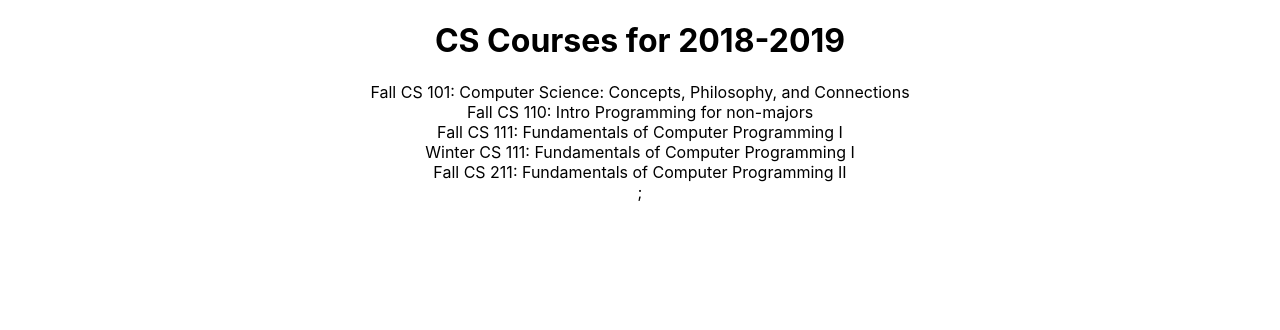
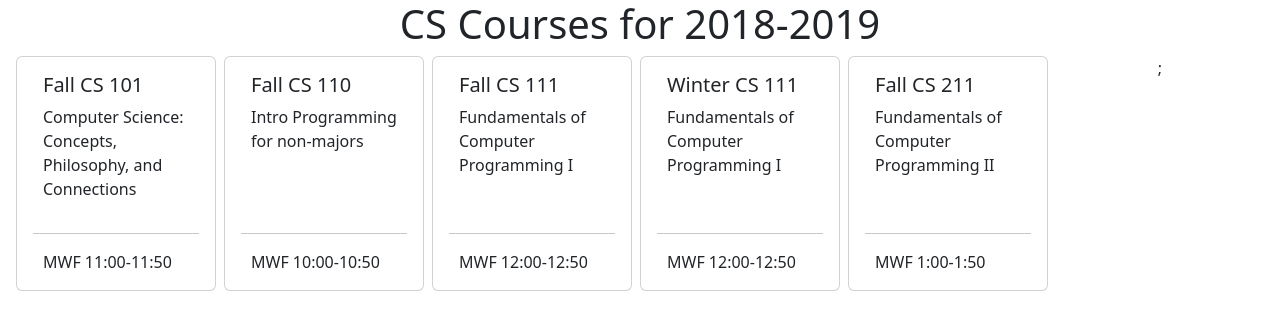
Before and after one commit to alexmodugno413/cs392-schedule-app, a React (Vite) app: page / in a window 1280 px wide. Shown: the top 330 px of the page. Built offline with nearby package versions, Linux system fonts and the light colour scheme.

Commit message:
Style the app

```diff
--- a/package.json
+++ b/package.json
@@ -10,8 +10,10 @@
     "coverage": "vitest run --coverage"
   },
   "dependencies": {
+    "bootstrap": "^5.3.2",
     "firebase": "^10.4.0",
     "react": "^18.2.0",
+    "react-bootstrap": "^2.8.0",
     "react-dom": "^18.2.0"
   },
   "devDependencies": {
--- a/src/App.jsx
+++ b/src/App.jsx
@@ -3,6 +3,8 @@ import logo from "./logo.svg";
 import "./App.css";
 import Banner from "./components/Banner";
 import CourseList from "./components/CourseList";
+import Card from "react-bootstrap/Card";
+import "bootstrap/dist/css/bootstrap.css";
 
 const schedule = {
   title: "CS Courses for 2018-2019",
--- /dev/null
+++ b/src/components/CourseList.css
@@ -0,0 +1,27 @@
+.course-list {
+    display: grid;
+    grid-template-columns: repeat(auto-fill, 13rem);
+    justify-content: center;
+    align-content: center;
+}
+
+.left-aligned-card {
+    display: flex;
+    flex-direction: column;
+    height: 100%;
+  }
+
+  .card-content {
+    display: flex;
+    flex-direction: column;
+    flex-grow: 1;
+  }
+
+  .bottom-text {
+    margin-top: auto;
+  }
+
+.left-align {
+    text-align: "left";
+    margin-left: 10px;
+}
--- a/src/components/CourseList.jsx
+++ b/src/components/CourseList.jsx
@@ -1,9 +1,26 @@
+import Card from "react-bootstrap/Card";
+import "bootstrap/dist/css/bootstrap.css";
+import "./CourseList.css";
+
 const CourseList = ({ courses }) => (
   <div className="course-list">
     {Object.entries(courses).map(([id, info]) => (
-      <div key={id}>
-        {info.term} CS {info.number}: {info.title}
-      </div>
+      <Card className="left-aligned-card" style={{ width: "12.5rem" }}>
+        <Card.Body className="card-content">
+          <Card.Title style={{ textAlign: "left", marginLeft: 10 }}>
+            {info.term} CS {info.number}
+          </Card.Title>
+          <Card.Text style={{ textAlign: "left", marginLeft: 10 }}>
+            {info.title}
+          </Card.Text>
+          <div className="bottom-text">
+            <hr />
+            <Card.Text style={{ textAlign: "left", marginLeft: 10 }}>
+              {info.meets}
+            </Card.Text>
+          </div>
+        </Card.Body>
+      </Card>
     ))}
     ;
   </div>
```
Also changed, not shown: 4 other files (tests, documents, lock files or other folders).
